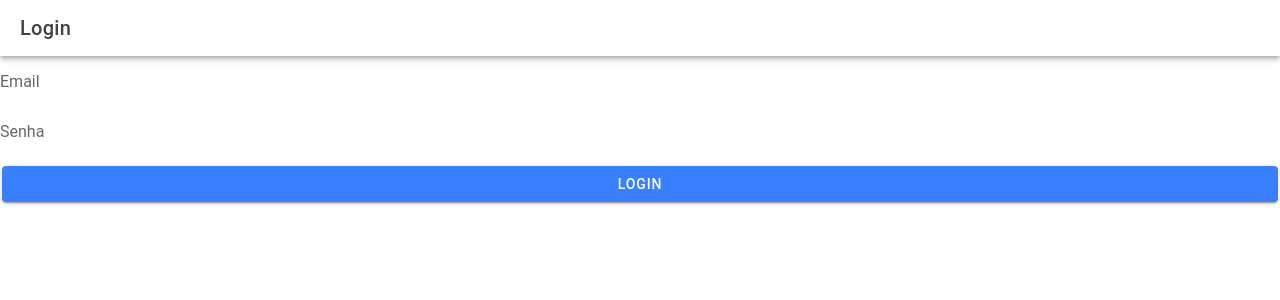
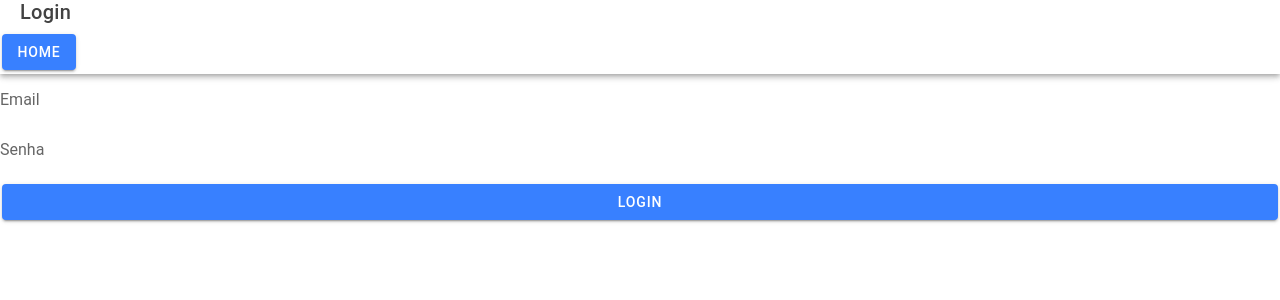
Before and after one commit to fernandocandeiatorres/ionic-codex-app, a React (Vite) app: page /login in a window 1280 px wide. Shown: the top 300 px of the page. Built offline with nearby package versions, Linux system fonts and the light colour scheme.

Commit message:
add-homebutton

```diff
--- a/src/pages/Login.tsx
+++ b/src/pages/Login.tsx
@@ -37,6 +37,7 @@ const LoginPage: React.FC = () => {
       <IonHeader>
         <IonToolbar>
           <IonTitle>Login</IonTitle>
+          <IonButton>Home</IonButton>
         </IonToolbar>
       </IonHeader>
       <IonContent>
```
